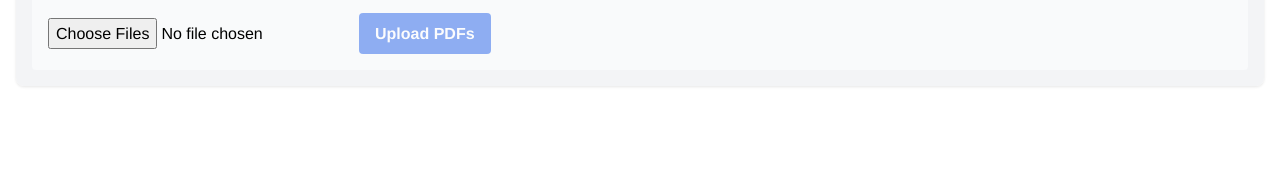
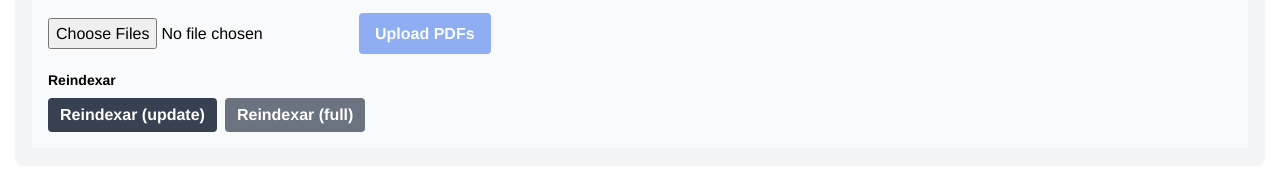
Before and after one commit to vicens123/v1-162-part1, a React (Create React App) app in the folder frontend/: page / in a window 1280 px wide. Shown: the part 365-547 px from the top of the page. Built offline with nearby package versions, Linux system fonts and the light colour scheme; no server answers.

Commit message:
feat(frontend): añadir spinner en botones de reindexado
- Nuevo componente inline Spinner (SVG con animate-spin de Tailwind).
- Botones “Reindexar (update)” y “Reindexar (full)” muestran spinner + “Reindexando…” mientras se ejecuta la reindexación.

```diff
--- a/frontend/src/App.tsx
+++ b/frontend/src/App.tsx
@@ -28,6 +28,9 @@ function App() {
   const abortRef = useRef<AbortController | null>(null);
   const [selectedFiles, setSelectedFiles] = useState<FileList | null>(null);
   const [uploading, setUploading] = useState(false);
+  const [reindexing, setReindexing] = useState(false);
+  const [reindexMode, setReindexMode] = useState<'update' | 'full' | null>(null);
+  const [ingestInfo, setIngestInfo] = useState<string | null>(null);
 
   const backendStaticBase = useMemo(() => {
     try {
@@ -47,6 +50,20 @@ function App() {
     }
   }, []);
   const UPLOAD_URL = `${ORIGIN}/upload`;
+  const INGEST_URL = `${ORIGIN}/admin/ingest`;
+
+  const Spinner = () => (
+    <svg
+      className="animate-spin h-4 w-4 mr-2 text-white inline"
+      xmlns="http://www.w3.org/2000/svg"
+      fill="none"
+      viewBox="0 0 24 24"
+      aria-hidden
+    >
+      <circle className="opacity-25" cx="12" cy="12" r="10" stroke="currentColor" strokeWidth="4"></circle>
+      <path className="opacity-75" fill="currentColor" d="M4 12a8 8 0 018-8v4a4 4 0 00-4 4H4z"></path>
+    </svg>
+  );
 
   const computePdfLink = useCallback(
     (src?: string) => {
@@ -182,9 +199,10 @@ function App() {
       if (!response.ok) throw new Error(`Upload failed: ${response.status}`);
       await response.json();
       // Trigger reingest in update mode to avoid duplicates
-      const ingest = await fetch(`${ORIGIN}/admin/ingest?mode=update`, { method: 'POST' });
+      const ingest = await fetch(`${INGEST_URL}?mode=update`, { method: 'POST' });
       if (!ingest.ok) throw new Error(`Ingest failed: ${ingest.status}`);
-      await ingest.json();
+      const data = await ingest.json();
+      setIngestInfo(`Reingesta (update) completada: archivos=${data.files}, chunks=${data.added_chunks}, borrados=${data.deleted}`);
       setSelectedFiles(null);
     } catch (e: any) {
       console.error(e);
@@ -192,7 +210,27 @@ function App() {
     } finally {
       setUploading(false);
     }
-  }, [selectedFiles, uploading, UPLOAD_URL]);
+  }, [selectedFiles, uploading, UPLOAD_URL, INGEST_URL]);
+
+  const handleReindex = useCallback(async (mode: 'update' | 'full') => {
+    if (reindexing) return;
+    setError(null);
+    setIngestInfo(null);
+    setReindexMode(mode);
+    setReindexing(true);
+    try {
+      const res = await fetch(`${INGEST_URL}?mode=${mode}`, { method: 'POST' });
+      if (!res.ok) throw new Error(`Ingest failed: ${res.status}`);
+      const data = await res.json();
+      setIngestInfo(`Reindex (${mode}) ok: archivos=${data.files}, chunks=${data.added_chunks}, borrados=${data.deleted}`);
+    } catch (e: any) {
+      console.error(e);
+      setError(e?.message || 'Error en reindexado');
+    } finally {
+      setReindexing(false);
+      setReindexMode(null);
+    }
+  }, [reindexing, INGEST_URL]);
 
   const handleKeyDown: React.KeyboardEventHandler<HTMLTextAreaElement> = (e) => {
     if (e.key === 'Enter' && !e.shiftKey) {
@@ -222,6 +260,7 @@ function App() {
           </div>
           <div className="p-4 bg-gray-100">
             {error && <div className="text-red-600 text-sm mb-2">{error}</div>}
+            {ingestInfo && <div className="text-green-700 text-sm mb-2">{ingestInfo}</div>}
             <textarea
               className="form-textarea w-full p-2 border rounded text-gray-700 bg-white border-gray-300 resize-none h-auto"
               placeholder="Escribe tu pregunta. Shift+Enter para nueva línea, Enter para enviar."
@@ -263,6 +302,24 @@ function App() {
               >
                 {uploading ? 'Subiendo…' : 'Upload PDFs'}
               </button>
+              <div className="mt-4">
+                <div className="text-sm font-semibold mb-2">Reindexar</div>
+                <button
+                  className="bg-gray-700 hover:bg-gray-800 text-white font-bold py-1 px-3 rounded disabled:opacity-50 mr-2"
+                  onClick={() => handleReindex('update')}
+                  disabled={reindexing}
+                >
+                  {reindexing && reindexMode === 'update' ? (<><Spinner />Reindexando…</>) : 'Reindexar (update)'}
+                </button>
+                <button
+                  className="bg-gray-500 hover:bg-gray-600 text-white font-bold py-1 px-3 rounded disabled:opacity-50"
+                  onClick={() => handleReindex('full')}
+                  disabled={reindexing}
+                  title="Elimina la colección y reingesta todo"
+                >
+                  {reindexing && reindexMode === 'full' ? (<><Spinner />Reindexando…</>) : 'Reindexar (full)'}
+                </button>
+              </div>
             </div>
           </div>
         </div>
```
